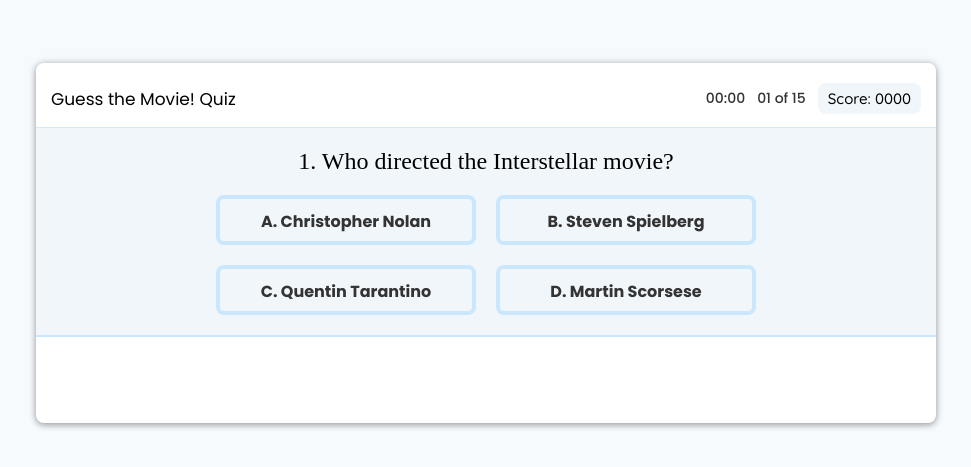
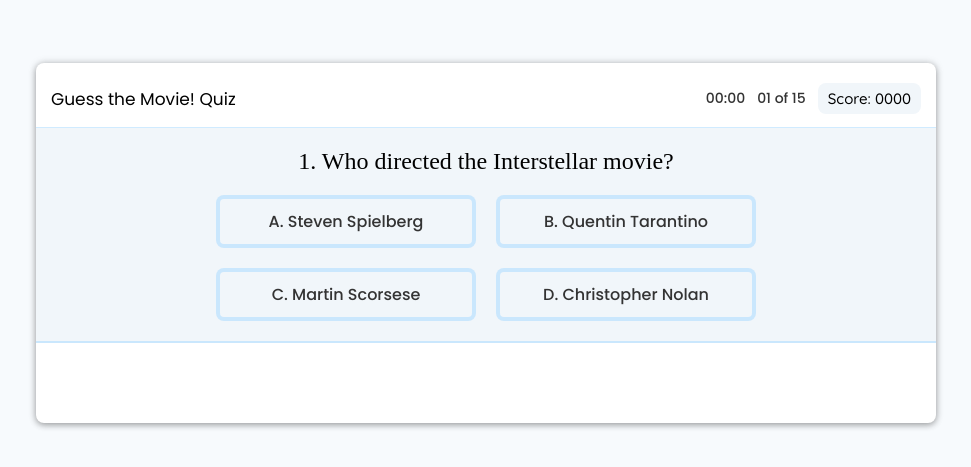
Before and after one commit to UDAY-05-PRIME/QUIZ-WEBSITE, a plain HTML site: page Quiz-game/Quiz-index.html in a window 1280 px wide. Shown: the part 157-624 px from the top of the page, without its empty margins (154-1125 px from the left). Drawn offline with Linux system fonts and the light colour scheme.

Commit message:
updating code

```diff
--- a/Quiz-game/Quiz-style.css
+++ b/Quiz-game/Quiz-style.css
@@ -106,22 +106,24 @@
 .options button {
     border: 4px solid rgba(176, 222, 255, 0.589);
     width: 260px;
-    height: 50px;
+    max-height: 75px;
     padding: 10px;
     background: #f1f6fa;
     color: #333;
-    font-size: 5px;
-    font-weight: 700;
+    font-size: 2px;
+    font-weight: 500;
     border-radius: 8px;
     cursor: pointer;
     font-size: 16px;
     transition: border 0.4s ease;
 }
 
-.options button:hover {
+.options button:hover:not([disabled]) {
     border: 4px solid rgba(0, 100, 172, 0.806) !important;;
 }
-
+.options button:disabled{
+    cursor: no-drop;
+}
 .nextButton{
     margin-top: 20px;
     margin-bottom: 20px;
--- a/Quiz-game/script.js
+++ b/Quiz-game/script.js
@@ -4,26 +4,26 @@
     {
         question: "Who directed the Interstellar movie?",
         answers: [
-            { text: "A. Christopher Nolan", correct: true },
-            { text: "B. Steven Spielberg", correct: false },
-            { text: "C. Quentin Tarantino", correct: false },
-            { text: "D. Martin Scorsese", correct: false },
+            { text: "A. Steven Spielberg", correct: false },
+            { text: "B. Quentin Tarantino", correct: false },
+            { text: "C. Martin Scorsese", correct: false },
+            { text: "D. Christopher Nolan", correct: true },
         ]
     },
     {
         question: "Which movie won the Academy Award for Best Picture in 1994?",
         answers: [
-            { text: "A. Pulp Fiction", correct: false },
-            { text: "B. Forrest Gump", correct: true },
-            { text: "C. The Shawshank Redemption", correct: false },
-            { text: "D. Braveheart", correct: false },
+            { text: "A. Forrest Gump", correct: true },
+            { text: "B. Pulp Fiction", correct: false },
+            { text: "C. Braveheart", correct: false },
+            { text: "D. The Shawshank Redemption", correct: false },
         ]
     },
     {
         question: "Which actor played the character of Jack Dawson in Titanic?",
         answers: [
-            { text: "A. Leonardo DiCaprio", correct: true },
-            { text: "B. Brad Pitt", correct: false },
+            { text: "A. Brad Pitt", correct: false },
+            { text: "B. Leonardo DiCaprio", correct: true },
             { text: "C. Matt Damon", correct: false },
             { text: "D. Johnny Depp", correct: false },
         ]
@@ -31,10 +31,10 @@
     {
         question: "What is the highest-grossing movie of all time as of 2024?",
         answers: [
-            { text: "A. Avatar", correct: false },
-            { text: "B. Avengers: Endgame", correct: true },
+            { text: "A. Avengers: Endgame", correct: true },
+            { text: "B. Star Wars: The Force Awakens", correct: false },
             { text: "C. Titanic", correct: false },
-            { text: "D. Star Wars: The Force Awakens", correct: false },
+            { text: "D. Avatar", correct: false },
         ]
     },
     {
@@ -49,17 +49,17 @@
     {
         question: "Which movie features the quote 'I'll be back'?",
         answers: [
-            { text: "A. The Terminator", correct: true },
-            { text: "B. Predator", correct: false },
-            { text: "C. Total Recall", correct: false },
+            { text: "A. Predator", correct: false },
+            { text: "B. Total Recall", correct: false },
+            { text: "C. The Terminator", correct: true },
             { text: "D. Commando", correct: false },
         ]
     },
     {
         question: "Who played the character of 'The Joker' in The Dark Knight (2008)?",
         answers: [
-            { text: "A. Joaquin Phoenix", correct: false },
-            { text: "B. Heath Ledger", correct: true },
+            { text: "A. Heath Ledger", correct: true },
+            { text: "B. Joaquin Phoenix", correct: false },
             { text: "C. Jack Nicholson", correct: false },
             { text: "D. Jared Leto", correct: false },
         ]
@@ -67,8 +67,8 @@
     {
         question: "Which movie is based on the Marvel superhero Iron Man?",
         answers: [
-            { text: "A. Iron Man", correct: true },
-            { text: "B. Spider-Man", correct: false },
+            { text: "A. Spider-Man", correct: false },
+            { text: "B. Iron Man", correct: true },
             { text: "C. Captain America", correct: false },
             { text: "D. Thor", correct: false },
         ]
@@ -76,16 +76,16 @@
     {
         question: "Who directed the movie 'Jurassic Park'?",
         answers: [
-            { text: "A. Steven Spielberg", correct: true },
+            { text: "A. George Lucas", correct: false },
             { text: "B. James Cameron", correct: false },
-            { text: "C. George Lucas", correct: false },
+            { text: "C. Steven Spielberg", correct: true },
             { text: "D. Ridley Scott", correct: false },
         ]
     },
     {
         question: "Which movie is considered the first feature-length animated film?",
         answers: [
-            { text: "A. Snow White and the Seven Dwarfs", correct: true },
+            { text: "A. Snow White", correct: true },
             { text: "B. Pinocchio", correct: false },
             { text: "C. Fantasia", correct: false },
             { text: "D. Cinderella", correct: false },
@@ -103,8 +103,8 @@
     {
         question: "Which movie features the song 'My Heart Will Go On'?",
         answers: [
-            { text: "A. Titanic", correct: true },
-            { text: "B. The Bodyguard", correct: false },
+            { text: "A. The Bodyguard", correct: false },
+            { text: "B. Titanic", correct: true },
             { text: "C. Pretty Woman", correct: false },
             { text: "D. Ghost", correct: false },
         ]
@@ -112,51 +112,43 @@
     {
         question: "Which film is known as the first movie in the Marvel Cinematic Universe?",
         answers: [
-            { text: "A. Iron Man", correct: true },
-            { text: "B. The Incredible Hulk", correct: false },
-            { text: "C. Captain America: The First Avenger", correct: false },
-            { text: "D. Thor", correct: false },
+            { text: "A. The Incredible Hulk", correct: false },
+            { text: "B. Captain America", correct: false },
+            { text: "C. Thor", correct: false },
+            { text: "D. Iron Man", correct: true },
         ]
     },
     {
         question: "Who directed the movie 'The Godfather'?",
         answers: [
-            { text: "A. Francis Ford Coppola", correct: true },
-            { text: "B. Martin Scorsese", correct: false },
-            { text: "C. Brian De Palma", correct: false },
-            { text: "D. Stanley Kubrick", correct: false },
+            { text: "A. Brian De Palma", correct: false },
+            { text: "B. Stanley Kubrick", correct: false },
+            { text: "C. Francis Ford Coppola", correct: true },
+            { text: "D. Martin Scorsese", correct: false },
         ]
     },
-    {
-        question: "Which movie won the Academy Award for Best Picture in 2023?",
-        answers: [
-            { text: "A. Everything Everywhere All At Once", correct: true },
-            { text: "B. Top Gun: Maverick", correct: false },
-            { text: "C. The Banshees of Inisherin", correct: false },
-            { text: "D. Avatar: The Way of Water", correct: false },
-        ]
-    }
 ];
-    let currentQuestionindex = 0;
+
+    let currentQuestionIndex = 0;
     let score = 0;
 
     const questionElement = document.getElementById("Question");
     const answerButtons = document.querySelectorAll(".options button");
     const questionNumberElement = document.querySelector(".questionNumber");
     const nextButton = document.getElementById("nextBtn");
+    const scoreElement = document.querySelector(".scoreButton");
 
     function startQuiz(){
-        currentQuestionindex = 0;
+        currentQuestionIndex = 0;
         score = 0;
         nextButton.innerHTML = "Next";
         loadQuestion();
-
     }
 
     function loadQuestion(){
         resetState();
-        const currentQuestion = questions[currentQuestionindex];
-        let questionNo = currentQuestionindex + 1;
+        const currentQuestion = questions[currentQuestionIndex];
+        let questionNo = currentQuestionIndex + 1;
         questionElement.innerText = questionNo + ". " + currentQuestion.question;
 
         answerButtons.forEach((button, index) => {
@@ -173,20 +165,35 @@
 
     function resetState(){
         nextButton.style.display = "none";
+        answerButtons.forEach(button =>{
+            button.disabled = false;
+        });
     }
 
     function selectAnswer(e){
-        console.log("function run");
         const selectedBtn = e.target;
         const isCorrect = selectedBtn.dataset.correct === "true";
         if(isCorrect){
             selectedBtn.classList.add("correct");
-            console.log("right");
+            score = score+10;
+            scoreElement.innerText = "Score: " + score;
         }
         else{
             selectedBtn.classList.add("incorrect");
-            console.log("wrong");
         }
-        console.log("function run 2");
+        Array.from(answerButtons).forEach(button =>{
+            if(button.dataset.correct === "true"){
+                button.classList.add("correct");
+            }
+            button.disabled = true;
+        });
+        nextButton.style.display = "block"
     }
+    function handleNextButton(){
+        currentQuestionIndex++;
+        if(currentQuestionIndex < questions.length){
+            loadQuestion();
+        }
+    }
+    nextButton.onclick = handleNextButton;
     startQuiz();
```
Also changed, not shown: 1 other file.
